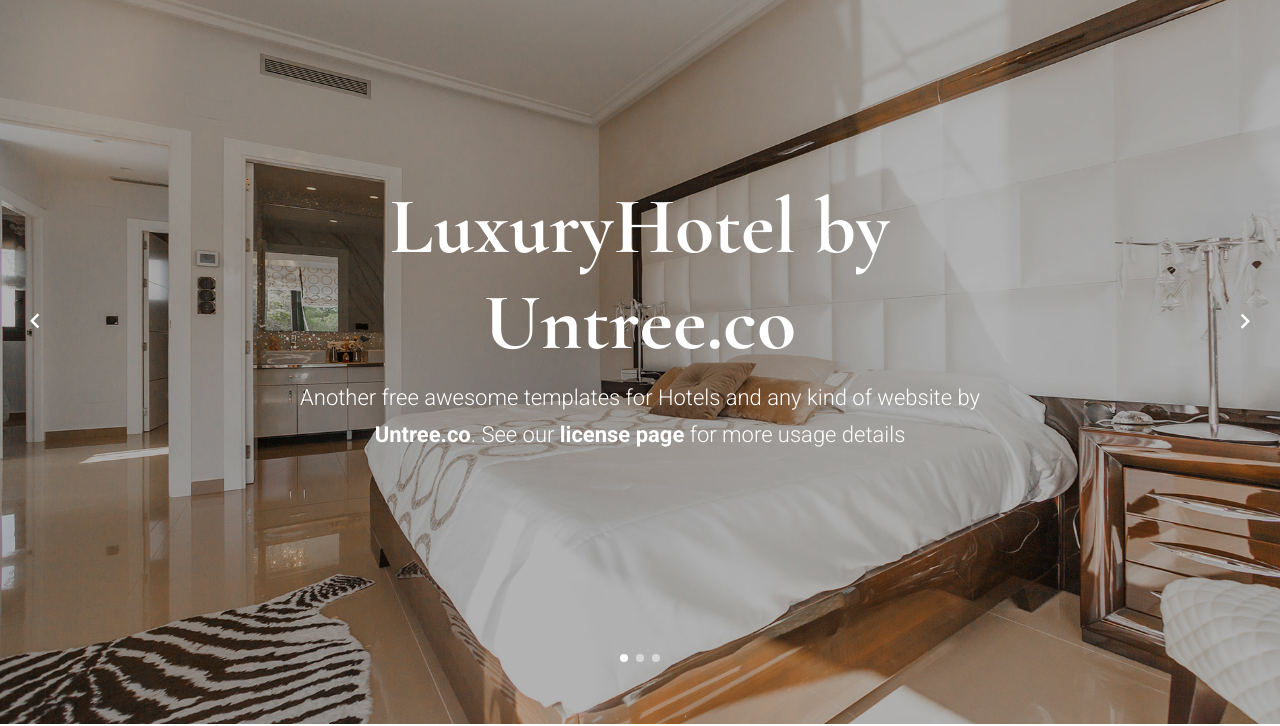
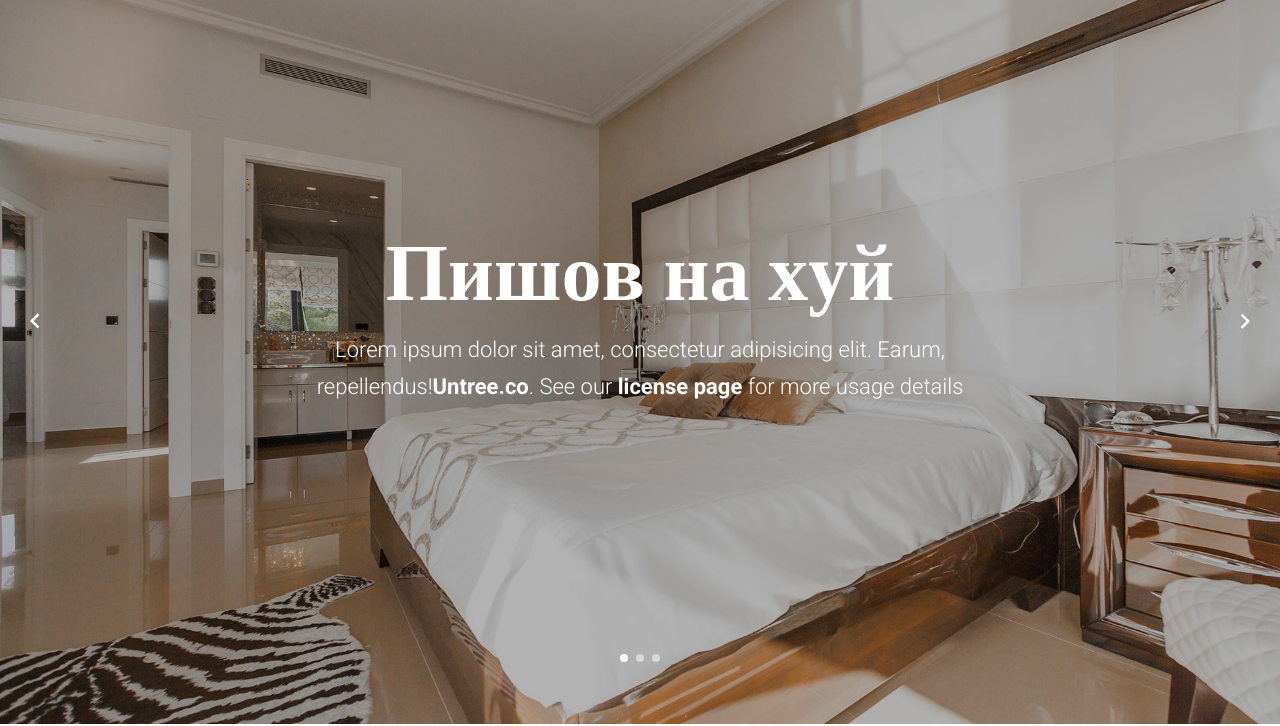
Before and after one commit to DmitryChernuha/villaAlexxA, a plain HTML site: page index.html in a window 1280 px wide. Shown: the part 76-802 px from the top of the page. Drawn offline with nearby package versions, Linux system fonts and the light colour scheme; animation ran at ten frames a second; files whose address does not match are found by name.

```diff
--- a/index.html
+++ b/index.html
@@ -123,9 +123,9 @@
               <div class="row align-items-center justify-content-center">
                 <div class="col-md-8">
                   <div class="site-hero-contents text-center" data-aos="fade-up">
-                    <h1 class="hero-heading">LuxuryHotel by Untree.co</h1>
+                    <h1 class="hero-heading">Пишов на хуй</h1>
                     <div class="sub-text">
-                      <p>Another free awesome templates for Hotels and any kind of website by <a href="https://untree.co/" target="_blank" class="text-white font-weight-bold">Untree.co</a>. See our <a href="https://untree.co/license/" class="text-white font-weight-bold">license page</a> for more usage details</p>
+                      <p>Lorem ipsum dolor sit amet, consectetur adipisicing elit. Earum, repellendus!<a href="https://untree.co/" target="_blank" class="text-white font-weight-bold">Untree.co</a>. See our <a href="https://untree.co/license/" class="text-white font-weight-bold">license page</a> for more usage details</p>
                     </div>
                   </div>
                 </div>
```
